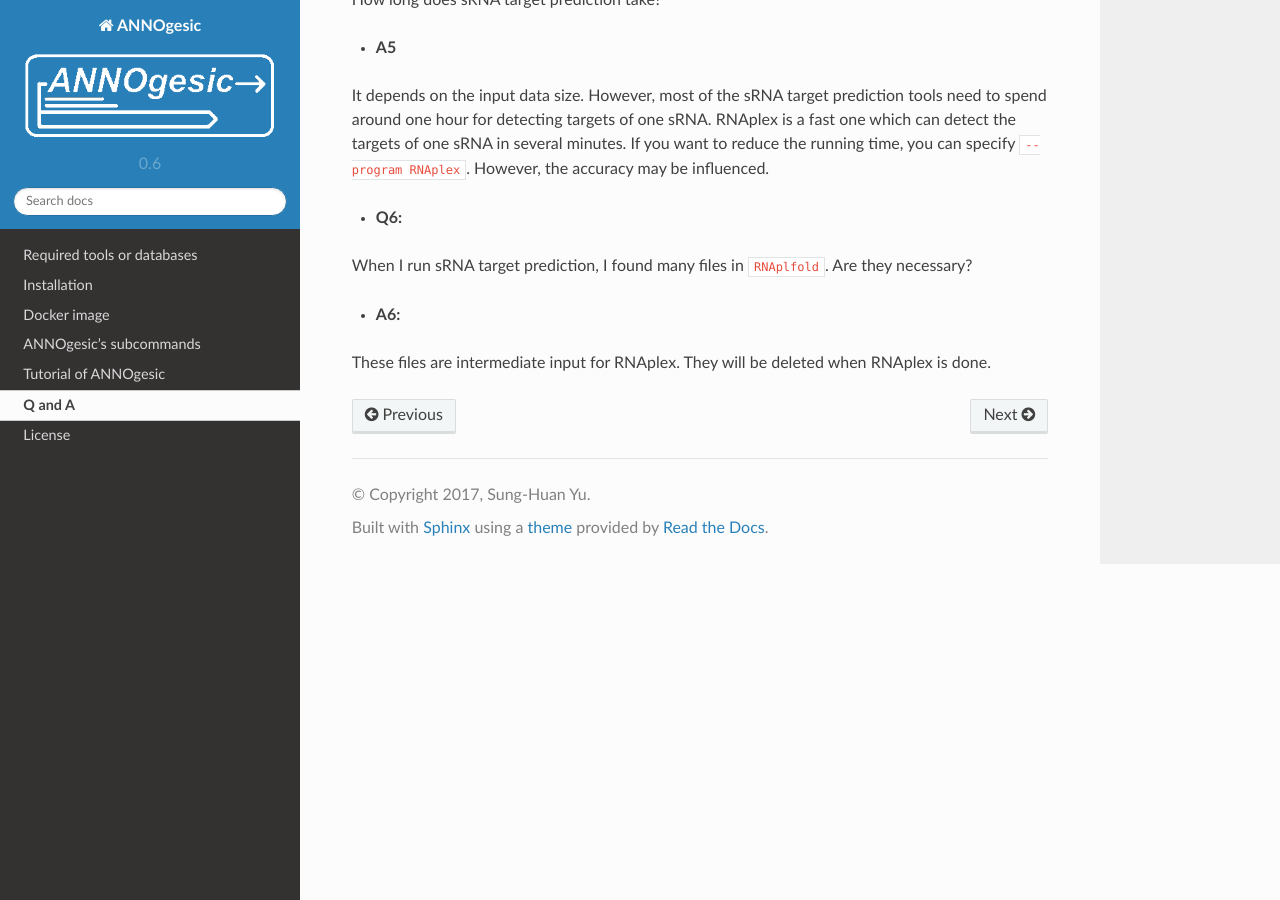
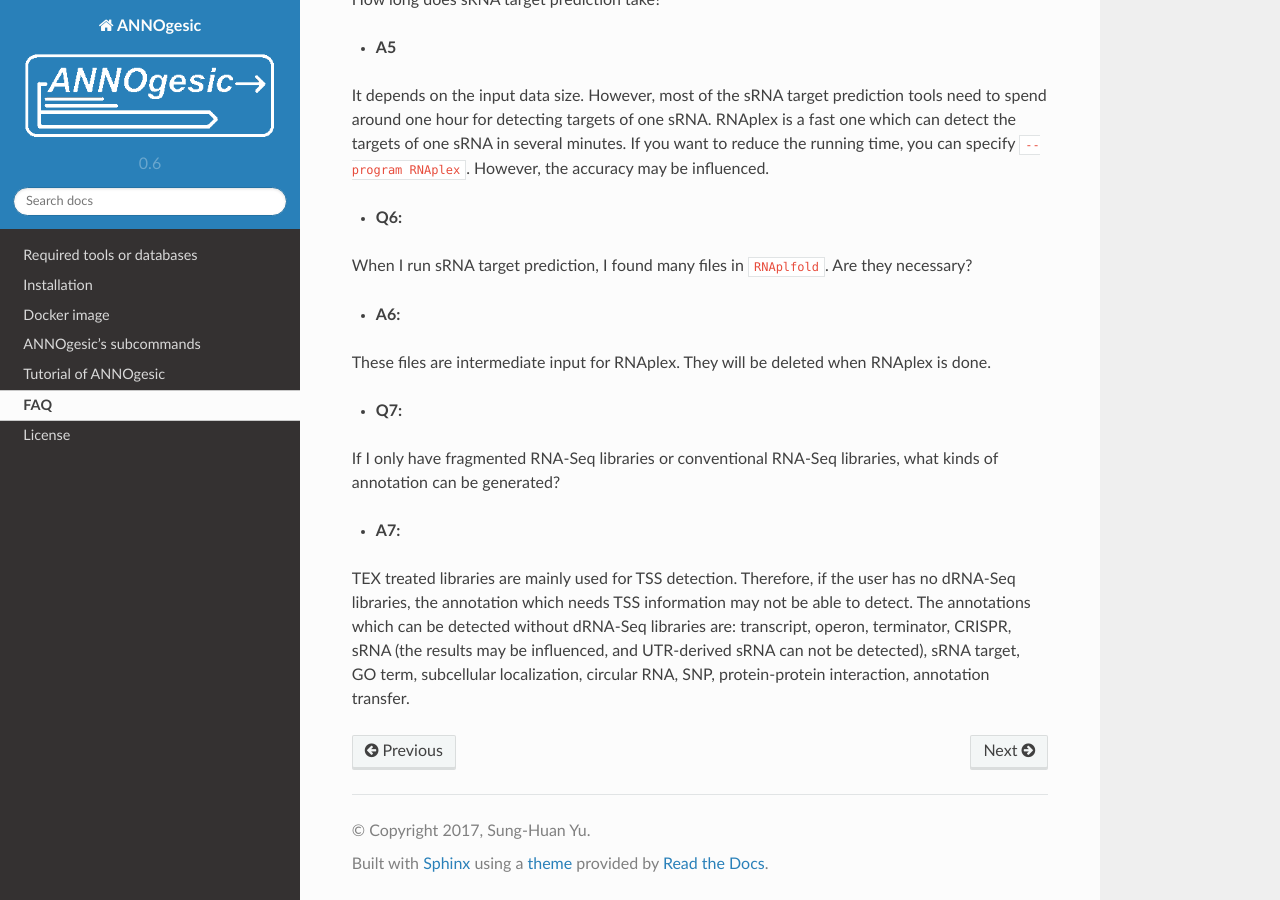
Before and after one commit to Sung-Huan/ANNOgesic, a Sphinx documentation site: the page built from docs/source/questions.rst, in a window 1280 px wide and 900 px high, scrolled down 1408 px. Built offline with Sphinx 7.4.7 and the Read the Docs theme 2.0.0, drawn with Linux system fonts in a browser that asks for light colours; pages that are not in the unit, such as notebooks, are missing from menus.

Commit message:
add question

```diff
--- a/docs/source/questions.rst
+++ b/docs/source/questions.rst
@@ -1,5 +1,5 @@
-Q and A
-=======
+FAQ
+===
 
 - **Q1:**
 
@@ -72,3 +72,14 @@ When I run sRNA target prediction, I found many files in ``RNAplfold``. Are they
 - **A6:**
 
 These files are intermediate input for RNAplex. They will be deleted when RNAplex is done.
+
+- **Q7:**
+
+If I only have fragmented RNA-Seq libraries or conventional RNA-Seq libraries, what kinds of annotation can be generated?
+
+- **A7:**
+
+TEX treated libraries are mainly used for TSS detection. Therefore, if the user has no dRNA-Seq libraries, the annotation
+which needs TSS information may not be able to detect. The annotations which can be detected without dRNA-Seq libraries are:
+transcript, operon, terminator, CRISPR, sRNA (the results may be influenced, and UTR-derived sRNA can not be detected),
+sRNA target, GO term, subcellular localization, circular RNA, SNP, protein-protein interaction, annotation transfer.
```
